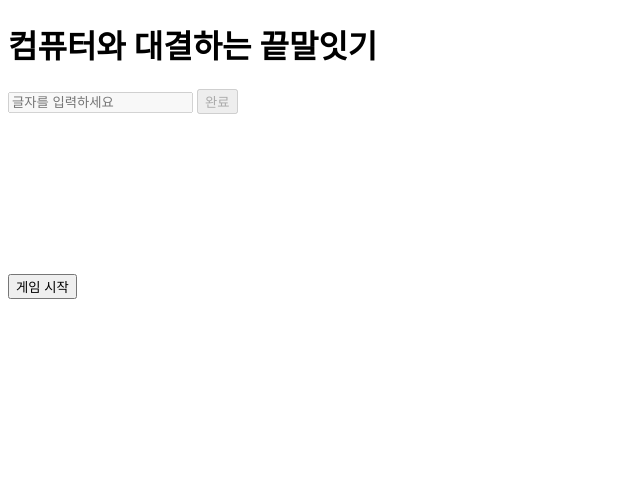
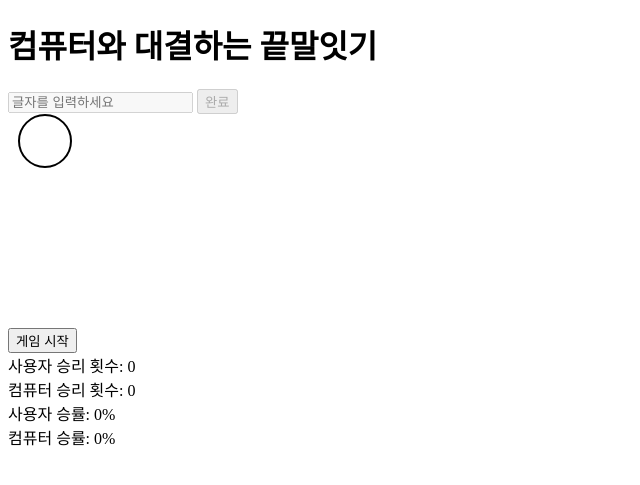
Before and after one commit to hafskjfha/Rmxnpygame, a Flask app: page / in a window 1280 px wide. Shown: the top 485 px of the page, without its empty margins (0-640 px from the left). Run offline with Flask 3, Linux system fonts and the light colour scheme; data that the repository does not hold is empty; parts of the project's set-up code (start-up, migrations or seed data) failed here and were passed over.

Commit message:
그래픽 2.5 업뎃

```diff
--- a/sssssssssssss/app.py
+++ b/sssssssssssss/app.py
@@ -10,8 +10,9 @@ letterK=''
 sub_letterK=''
 @app.route('/', methods=['GET','POST'])
 def home():
-    global stack
+    global stack,game
     stack = deque()
+    game.chin=0
     return render_template('index.html')
 
 @app.route('/stack', methods=['GET'])
@@ -33,13 +34,11 @@ def submit():
                 letterK=new_element[-1]
                 game.used_words.add(new_element)
                 sub_letterK=k
-                game.chin+=1
                 return jsonify({'success': True, 'stack': list(stack),"letter":f"{new_element[-1]}({k})",'chin':game.chin})
             else:
                 letterK=new_element[-1]
                 game.used_words.add(new_element)
                 sub_letterK=letterK
-                game.chin+=1
                 return jsonify({'success': True, 'stack': list(stack),"letter":f"{new_element[-1]}",'chin':game.chin})
         else:
             return jsonify({'error': 'No input provided'}), 400
@@ -53,7 +52,6 @@ def check():
     if request.is_json:
         data = request.get_json()
         valu:str = data.get('inputBox')
-        print(valu[0],(letterK,sub_letterK))
         if valu[0] not in (letterK,sub_letterK):
             return jsonify({"success": False,"reason":''})
         k=game.check_word_len(valu)
@@ -68,6 +66,7 @@ def check():
         k=game.check_start_kill(valu)
         if k=='6x':
             return jsonify({"success": False,"reason":'시작 한방 금지'})
+        game.chin+=1
         return jsonify({"success": True})
 
 
@@ -80,13 +79,14 @@ def com_sel_word():
         return jsonify({'word':'computer lose!','game':'userwin'})
     elif statez=='com_win':
         return jsonify({'word':f'{com_word}','game':'comwin'})
-    return jsonify({'word':f'{com_word}','game':'ing'})
+    return jsonify({'word':f'{com_word}','game':'ing','chin':game.chin})
 
 @app.route('/api/st',methods=['GET','POST'])
 def start_letter_ch():
-    global letterK,sub_letterK
+    global letterK,sub_letterK,stack
     game.chin=0
     game.used_words=set()
+    stack=deque()
     letterz=game.start_word_rand()
     sub_letterz=game.duem(letterz)
     if letterz==sub_letterz:
--- a/sssssssssssss/d.py
+++ b/sssssssssssss/d.py
@@ -193,12 +193,12 @@ class Game:
         시작한방 아님: 6y
         시작한방 맞음: 6x
       """
-      if self.chin>2:
+      if self.chin>1:
         return '6y'
       else:
         sub=self.duem(word[-1])
         for dbw in self.DB:
-          if dbw[0] in (word[0],sub):
+          if dbw[0] in (word[-1],sub):
             return '6y'
         return '6x'
 
--- a/sssssssssssss/static/main.js
+++ b/sssssssssssss/static/main.js
@@ -5,8 +5,18 @@ document.addEventListener('DOMContentLoaded', function() {
     const inputForm = document.getElementById('inputForm');
     const submitButton = document.getElementById('submitButton');
     const startButton = document.getElementById('startButton');
+    const userWinCount = document.getElementById('userWinCount');
+    const comWinCount = document.getElementById('comWinCount');
+    const userWinRate = document.getElementById('userWinRate');
+    const comWinRate = document.getElementById('comWinRate');
+    const chinDisplay = document.getElementById('chinDisplay');
+
     let lastLetter = '';  // 마지막으로 표시된 letter를 저장하는 변수
     let myTurn = true;  // 초기 상태는 true
+    let userWins = 0;   // 사용자 승리 횟수
+    let comWins = 0;    // 컴퓨터 승리 횟수
+    let totalGames = 0; // 총 게임 횟수
+    let chinCount = 0;  // chin 값
 
     function updateStack() {
         fetch('/stack')
@@ -40,6 +50,22 @@ document.addEventListener('DOMContentLoaded', function() {
         }
     }
 
+    function updateWinRates() {
+        totalGames = userWins + comWins;
+        if (totalGames > 0) {
+            const userRate = ((userWins / totalGames) * 100).toFixed(2);
+            const comRate = ((comWins / totalGames) * 100).toFixed(2);
+            userWinRate.textContent = `사용자 승률: ${userRate}%`;
+            comWinRate.textContent = `컴퓨터 승률: ${comRate}%`;
+        }
+    }
+
+    function updateChin() {
+        chinCount++;
+        chinDisplay.textContent = chinCount;
+        chinDisplay.className = 'chin success';
+    }
+
     function handleSubmit(event) {
         event.preventDefault();
         const input_value = inputBox.value.trim();
@@ -63,6 +89,7 @@ document.addEventListener('DOMContentLoaded', function() {
                     // myTurn을 false로 설정
                     myTurn = false;
                     updateInputVisibility();
+                    updateChin(); // 체인 증가
 
                     setTimeout(() => {
                         displayArea.textContent = ''; // 글자 사라지게 설정
@@ -92,6 +119,8 @@ document.addEventListener('DOMContentLoaded', function() {
                                         .then(comData => {
                                             if (comData.word) {
                                                 displayArea.textContent = comData.word; // 단어 표시
+                                                updateChin(); // 체인 증가
+
                                                 setTimeout(() => {
                                                     displayArea.textContent = ''; // 2초 후 단어 지우기
 
@@ -136,9 +165,17 @@ document.addEventListener('DOMContentLoaded', function() {
                                                             }})
                                                         displayArea.textContent = `컴퓨터 승리!`;
                                                         displayArea.className = 'displayArea user_lose';
+                                                        comWins++;
+                                                        comWinCount.textContent = `컴퓨터 승리 횟수: ${comWins}`;
+                                                        updateWinRates();
+                                                        startButton.disabled = false; // 게임 시작 버튼 다시 활성화
                                                     } else if (comData.game === 'userwin') {
                                                         displayArea.textContent = '사용자 승리!';
                                                         displayArea.className = 'displayArea user_win';
+                                                        userWins++;
+                                                        userWinCount.textContent = `사용자 승리 횟수: ${userWins}`;
+                                                        updateWinRates();
+                                                        startButton.disabled = false; // 게임 시작 버튼 다시 활성화
                                                     }
                                                 }, 2000); // 2초 후 단어 지우기
                                             } else {
@@ -157,6 +194,8 @@ document.addEventListener('DOMContentLoaded', function() {
                     // 실패한 요청 처리
                     displayArea.textContent = `${data.reason}; ${input_value}`;
                     displayArea.className = 'displayArea failure'; // 실패 스타일 적용
+                    chinDisplay.textContent = ''; // chin 값 숨기기
+                    chinDisplay.className = '';
 
                     setTimeout(() => {
                         displayArea.textContent = ''; // 글자 사라지게 설정
@@ -192,6 +231,8 @@ document.addEventListener('DOMContentLoaded', function() {
             .then(startData => {
                 if (startData.letter) {
                     // 시작 글자 표시
+                    chinCount = 0;
+                    updateStack();
                     displayArea.style.display = 'block';
                     displayArea.textContent = startData.letter;
                     displayArea.className = 'displayArea success';
--- a/sssssssssssss/static/styles.css
+++ b/sssssssssssss/static/styles.css
@@ -63,3 +63,28 @@
     font-size: 26px; /* 글자 크기 설정 */
     display: block;
 }
+
+#displayContainer {
+    display: flex;
+    align-items: center;
+}
+
+#displayArea {
+    margin-right: 10px;
+}
+
+.chin {
+    display: inline-block;
+    width: 50px;
+    height: 50px;
+    border-radius: 50%;
+    border: 2px solid #000;
+    text-align: center;
+    line-height: 50px;
+    font-size: 20px;
+}
+
+.chin.success {
+    background-color: #8fbc8f;
+    color: #fff;
+}
--- a/sssssssssssss/templates/index.html
+++ b/sssssssssssss/templates/index.html
@@ -15,8 +15,10 @@
         </form>
     </div>
 
-    <!-- This is a one-line comment -->
-    <div id="displayArea"></div>
+    <div id="displayContainer">
+        <div id="displayArea"></div>
+        <div id="chinDisplay" class="chin"></div>
+    </div>
 
     <div id="stackContainer" class="stack-container"></div>
 
@@ -24,6 +26,13 @@
         <button id="startButton" type="button">게임 시작</button>
     </div>
 
+    <div id="winCounts">
+        <div id="userWinCount">사용자 승리 횟수: 0</div>
+        <div id="comWinCount">컴퓨터 승리 횟수: 0</div>
+        <div id="userWinRate">사용자 승률: 0%</div>
+        <div id="comWinRate">컴퓨터 승률: 0%</div>
+    </div>
+
     <script src="{{ url_for('static', filename='main.js') }}"></script>
 </body>
 </html>
```
